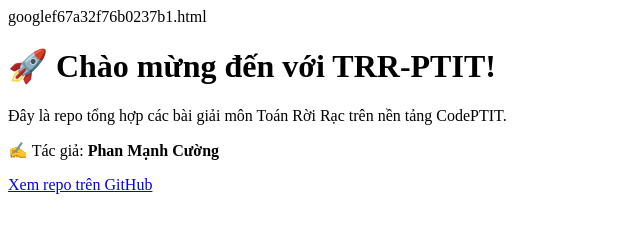
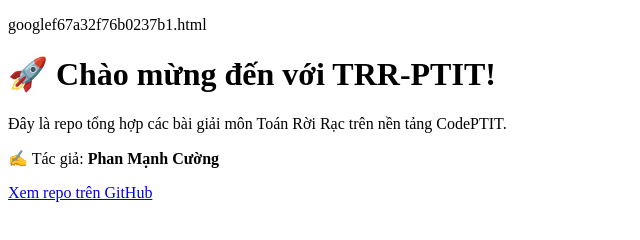
Before and after one commit to Pcuong2406112005/TRR-PTIT, a plain HTML site: page index.html in a window 1280 px wide. Shown: the whole page, without its empty margins (0-640 px from the left). Drawn offline with Linux system fonts and the light colour scheme.

Commit message:
Update index.html

```diff
--- a/index.html
+++ b/index.html
@@ -2,7 +2,7 @@
 <html>
 <head>
   <meta name="google-site-verification" content="googlef67a32f76b0237b1" />
-  googlef67a32f76b0237b1.html
+  <p>googlef67a32f76b0237b1.html</p>
   <meta charset="UTF-8" />
   <title>TRR PTIT - Phan Mạnh Cường</title>
 </head>
```
